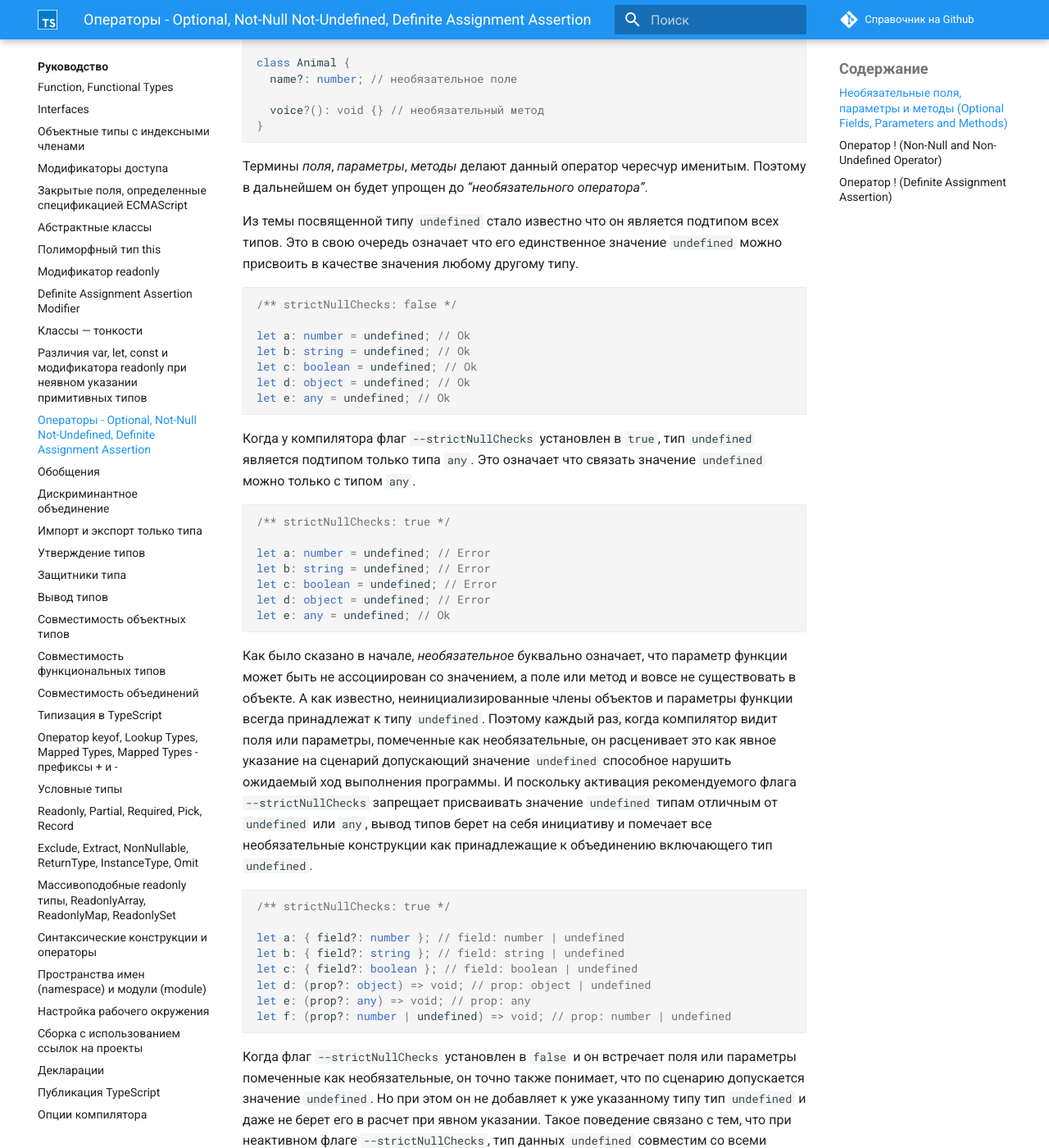
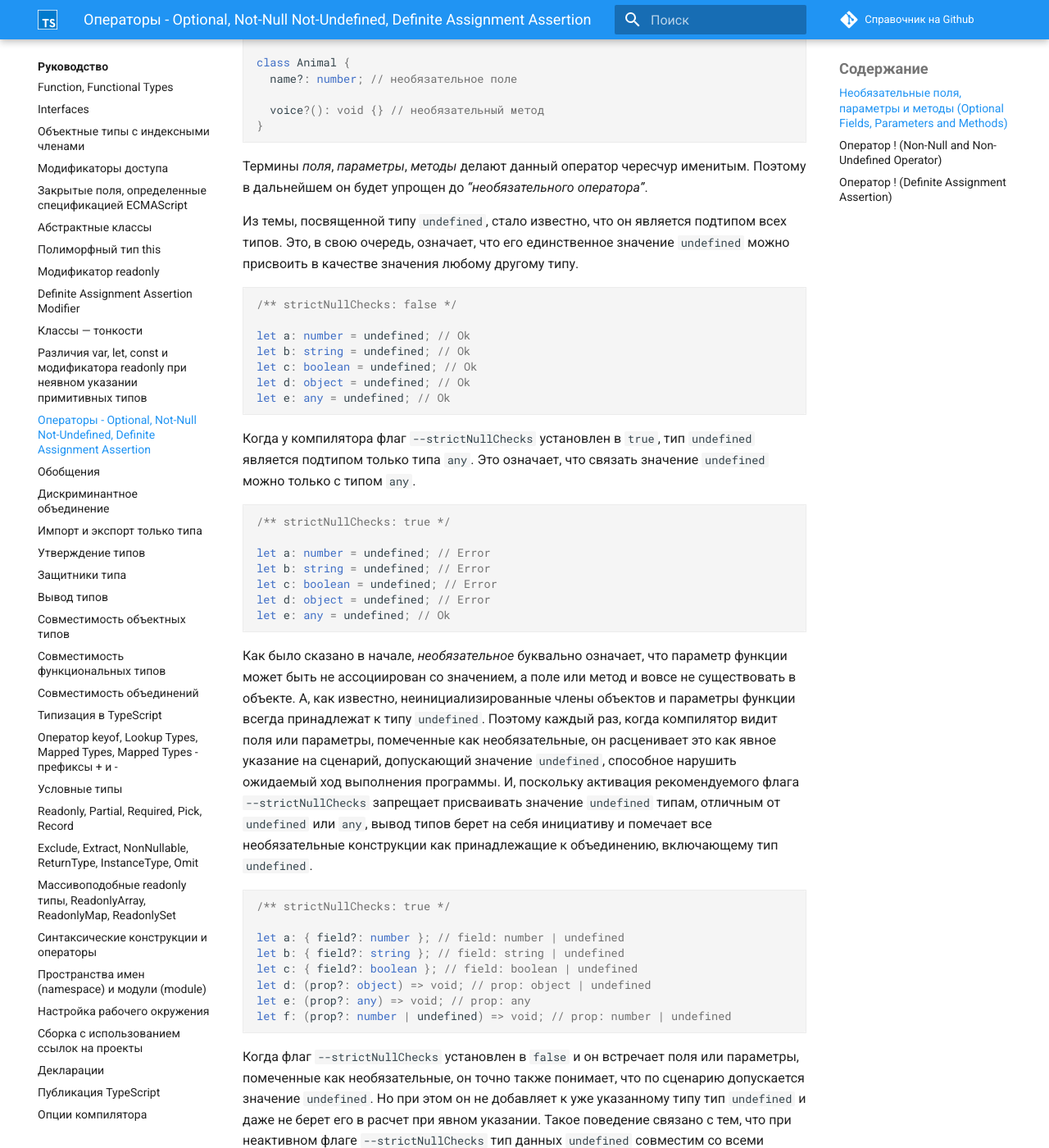
Before and after one commit to xsltdev/scriptdev.ru, an MkDocs documentation site: the page built from docs/guide/031.md, in a window 1280 px wide and 1400 px high, scrolled down 808 px. Shown: the whole window at 82% size. Built offline with MkDocs 1.6.1 and Material for MkDocs 9.7.7, drawn with Linux system fonts in a browser that asks for light colours; comment, search, counter and statistics services are not loaded; some of the changed text lies outside the part shown.

Commit message:
edited mistakes

````diff
--- a/docs/guide/031.md
+++ b/docs/guide/031.md
@@ -26,7 +26,7 @@
 
 Термины _поля_, _параметры_, _методы_ делают данный оператор чересчур именитым. Поэтому в дальнейшем он будет упрощен до _“необязательного оператора”_.
 
-Из темы посвященной типу `undefined` стало известно что он является подтипом всех типов. Это в свою очередь означает что его единственное значение `undefined` можно присвоить в качестве значения любому другому типу.
+Из темы, посвященной типу `undefined`, стало известно, что он является подтипом всех типов. Это, в свою очередь, означает, что его единственное значение `undefined` можно присвоить в качестве значения любому другому типу.
 
 ```ts
 /** strictNullChecks: false */
@@ -38,7 +38,7 @@
 let e: any = undefined; // Ok
 ```
 
-Когда у компилятора флаг `--strictNullChecks` установлен в `true`, тип `undefined` является подтипом только типа `any`. Это означает что связать значение `undefined` можно только с типом `any`.
+Когда у компилятора флаг `--strictNullChecks` установлен в `true`, тип `undefined` является подтипом только типа `any`. Это означает, что связать значение `undefined` можно только с типом `any`.
 
 ```ts
 /** strictNullChecks: true */
@@ -50,7 +50,7 @@
 let e: any = undefined; // Ok
 ```
 
-Как было сказано в начале, _необязательное_ буквально означает, что параметр функции может быть не ассоциирован со значением, а поле или метод и вовсе не существовать в объекте. А как известно, неинициализированные члены объектов и параметры функции всегда принадлежат к типу `undefined`. Поэтому каждый раз, когда компилятор видит поля или параметры, помеченные как необязательные, он расценивает это как явное указание на сценарий допускающий значение `undefined` способное нарушить ожидаемый ход выполнения программы. И поскольку активация рекомендуемого флага `--strictNullChecks` запрещает присваивать значение `undefined` типам отличным от `undefined` или `any`, вывод типов берет на себя инициативу и помечает все необязательные конструкции как принадлежащие к объединению включающего тип `undefined`.
+Как было сказано в начале, _необязательное_ буквально означает, что параметр функции может быть не ассоциирован со значением, а поле или метод и вовсе не существовать в объекте. А, как известно, неинициализированные члены объектов и параметры функции всегда принадлежат к типу `undefined`. Поэтому каждый раз, когда компилятор видит поля или параметры, помеченные как необязательные, он расценивает это как явное указание на сценарий, допускающий значение `undefined`, способное нарушить ожидаемый ход выполнения программы. И, поскольку активация рекомендуемого флага `--strictNullChecks` запрещает присваивать значение `undefined` типам, отличным от `undefined` или `any`, вывод типов берет на себя инициативу и помечает все необязательные конструкции как принадлежащие к объединению, включающему тип `undefined`.
 
 ```ts
 /** strictNullChecks: true */
@@ -63,7 +63,7 @@
 let f: (prop?: number | undefined) => void; // prop: number | undefined
 ```
 
-Когда флаг `--strictNullChecks` установлен в `false` и он встречает поля или параметры помеченные как необязательные, он точно также понимает, что по сценарию допускается значение `undefined`. Но при этом он не добавляет к уже указанному типу тип `undefined` и даже не берет его в расчет при явном указании. Такое поведение связано с тем, что при неактивном флаге `--strictNullChecks`, тип данных `undefined` совместим со всеми остальными типами. Это в свою очередь освобождает поля и параметры от его явного указания.
+Когда флаг `--strictNullChecks` установлен в `false` и он встречает поля или параметры, помеченные как необязательные, он точно также понимает, что по сценарию допускается значение `undefined`. Но при этом он не добавляет к уже указанному типу тип `undefined` и даже не берет его в расчет при явном указании. Такое поведение связано с тем, что при неактивном флаге `--strictNullChecks` тип данных `undefined` совместим со всеми остальными типами. Это в свою очередь освобождает поля и параметры от его явного указания.
 
 ```ts
 /** strictNullChecks: false */
@@ -118,13 +118,13 @@
 type UserEvent = { type: string };
 
 function handler(event?: UserEvent): void {
-  // указываем компилятору что берем этот
+  // указываем компилятору, что берем этот
   // участок кода под собственный контроль
   let type = event!.type; // Ok
 }
 ```
 
-Оператор `Not-Null Not-Undefined` нужно повторять каждый раз, когда происходит обращение к полям и свойствам объекта помеченного как необязательный.
+Оператор `Not-Null Not-Undefined` нужно повторять каждый раз, когда происходит обращение к полям и свойствам объекта, помеченного как необязательный.
 
 ```ts
 /** strictNullChecks: true  */
````
Also changed, not shown: other parts of docs/guide/031.md (+5 -5 lines).
